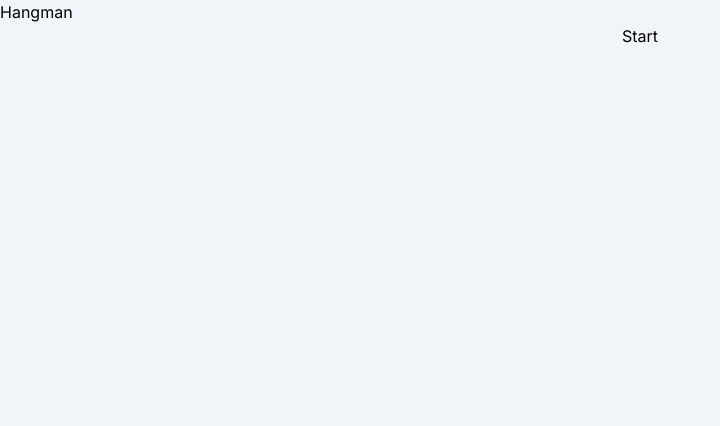
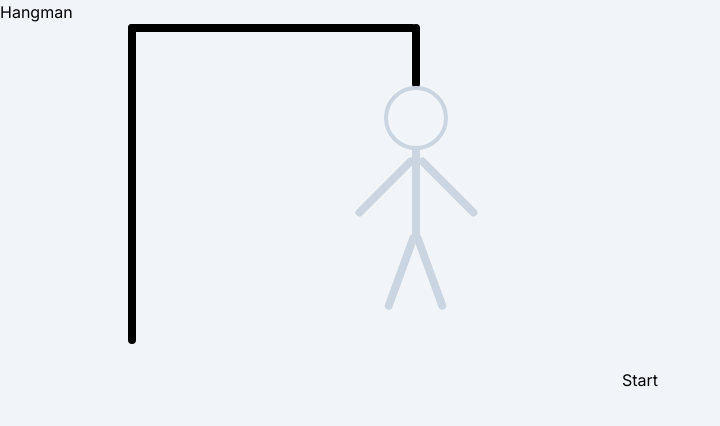
Before and after one commit to asdt560/games-page, a Next.js app: page /hangman in a window 1280 px wide. Shown: the top 426 px of the page, without its empty margins (0-720 px from the left). Built offline with nearby package versions, Linux system fonts and the light colour scheme.

Commit message:
Set up win detection, create hangman graphic

```diff
--- a/app/hangman/HangmanGame.tsx
+++ b/app/hangman/HangmanGame.tsx
@@ -6,7 +6,7 @@ const HangmanGame = () => {
     "A","B","C","D","E","F","G","H","I","J","K","L","M",
     "N","O","P","Q","R","S","T","U","V","W","X","Y","Z"
   ]
-  const wordArr = [["W","O","R","D"]]
+  const wordArr = [["M","U","L","T","I","P","L","E"], ["T","E","S","T"], ["H","A","N","G","M","A","N"]]
   const [word, setWord] = useState<string[] | null>(null)
   const [wrongGuesses, setWrongGuesses] = useState<string[]>([])
   const [correctGuesses, setCorrectGuesses] = useState<string[]>([])
@@ -43,72 +43,73 @@ const HangmanGame = () => {
     })
   }
 
-  const letterClass = "text-2xl text-blue-500 border-2 border-blue-500 rounded-md m-2 p-4"
+  const winCheck = (correct : string[], word : string[]) => {
+    let won = true
+    word.forEach((letter) => {
+      if(!correct.includes(letter)) {
+        won = false
+      };
+    })
+    setGameWon(won)
+  }
+
+  const letterClass = "text-2xl text-blue-500 border-2 border-blue-500 rounded-md m-2 px-2 py-1"
   const wrongClass = letterClass + " disabled:border-red-500 disabled:text-red-500 disabled:cursor-not-allowed"
   const correctClass = letterClass + " disabled:border-green-500 disabled:text-green-500 disabled:cursor-not-allowed"
   useEffect(() => {
     if(!word) return
     if(wrongGuesses.length >= 6) setGameOver(true)
-    if(correctGuesses.length === word.length) setGameWon(true)
+    winCheck(correctGuesses, word)
 
   }, [correctGuesses, wrongGuesses, word])
 
+
   return (
     <div className="flex flex-col items-center">
-      {
-        gameWon && <div>You Won!</div>
-      }
-      <div>{wrongGuesses.length > 0 ? wrongGuesses.length : ""}</div>
-      <div>
-        {/*
-        <div className="w-24 h-24 absolute left-16 border-4 border-black rounded-full"></div>
+      <div className="h-80">
+        <div className="h-80 absolute border-4 border-black rounded-full left-32"></div>
+        <div className="w-72 absolute border-4 border-black rounded-full left-32"></div>
+        <div className="h-16 absolute border-4 border-black left-[25.75rem] rounded-full"></div>
         <div
-          className="w-2 h-40 absolute border-4 border-black rounded-full"
-          style={
-            {
-              left: "6.75rem",
-              top: "7.4rem",
-            }
-          }
+          className={
+            "w-16 h-16 absolute top-[5.4rem] left-96 border-4 rounded-full"
+            + (wrongGuesses.length >= 6 ? " border-black" : " border-slate-300")}
         ></div>
         <div
-          className="w-2 h-36 absolute rotate-45 border-4 border-black rounded-full"
-          style={
-            {
-              left: "3.4rem",
-              top: "7.5rem",
-            }
-          }
+          className={
+            "h-24 absolute border-4 top-[9.2rem] left-[25.75rem] rounded-full"
+          + (wrongGuesses.length >= 5 ? " border-black" : " border-slate-300")}
         ></div>
         <div
-          className="w-2 h-36 absolute border-4 border-black rounded-full rotate-[-45deg]"
-          style={
-            {
-              left: "10rem",
-              top: "7.5rem",
-            }
-          }
+          className={
+            "h-20 absolute rotate-45 top-[9.2rem] left-[23.8rem] border-4 rounded-full"
+            + (wrongGuesses.length >= 4 ? " border-black" : " border-slate-300")}
         ></div>
         <div
-          className="w-2 h-40 absolute border-4 border-black rounded-full rotate-[20deg]"
-          style={
-            {
-              left: "5rem",
-              top: "16.8rem",
-            }
-          }
+          className={
+            "h-20 absolute top-[9.2rem] left-[27.75rem] border-4 rounded-full rotate-[-45deg]"
+            + (wrongGuesses.length >= 3 ? " border-black" : " border-slate-300")}
         ></div>
         <div
-          className="w-2 h-40 absolute border-4 border-black rounded-full rotate-[-20deg]"
-          style={
-            {
-              left: "8.5rem",
-              top: "16.8rem",
-            }
-          }
+          className={
+            "h-20 top-[14.5rem] left-[24.8rem] absolute border-4 rounded-full rotate-[20deg]"
+            + (wrongGuesses.length >= 2 ? " border-black" : " border-slate-300")}
         ></div>
-        */}
+        <div
+          className={
+            "h-20 absolute top-[14.5rem] left-[26.6rem] border-4 rounded-full rotate-[-20deg]"
+            + (wrongGuesses.length >= 1 ? " border-black" : " border-slate-300")}
+        ></div>
       </div>
+      <div className="h-6">
+      {
+        gameWon && "You Won!"
+      }
+      {
+        gameOver && "You Lost!"
+      }
+      </div>
+      <div className="flex flex-col items-center">
       <div className="flex justify-around w-1/2">
         {
           word?.map((letter, index) => {
@@ -131,6 +132,7 @@ const HangmanGame = () => {
         }
       </div>
       <button onClick={() => startGame()}>Start</button>
+      </div>
     </div>
 
   )
```
